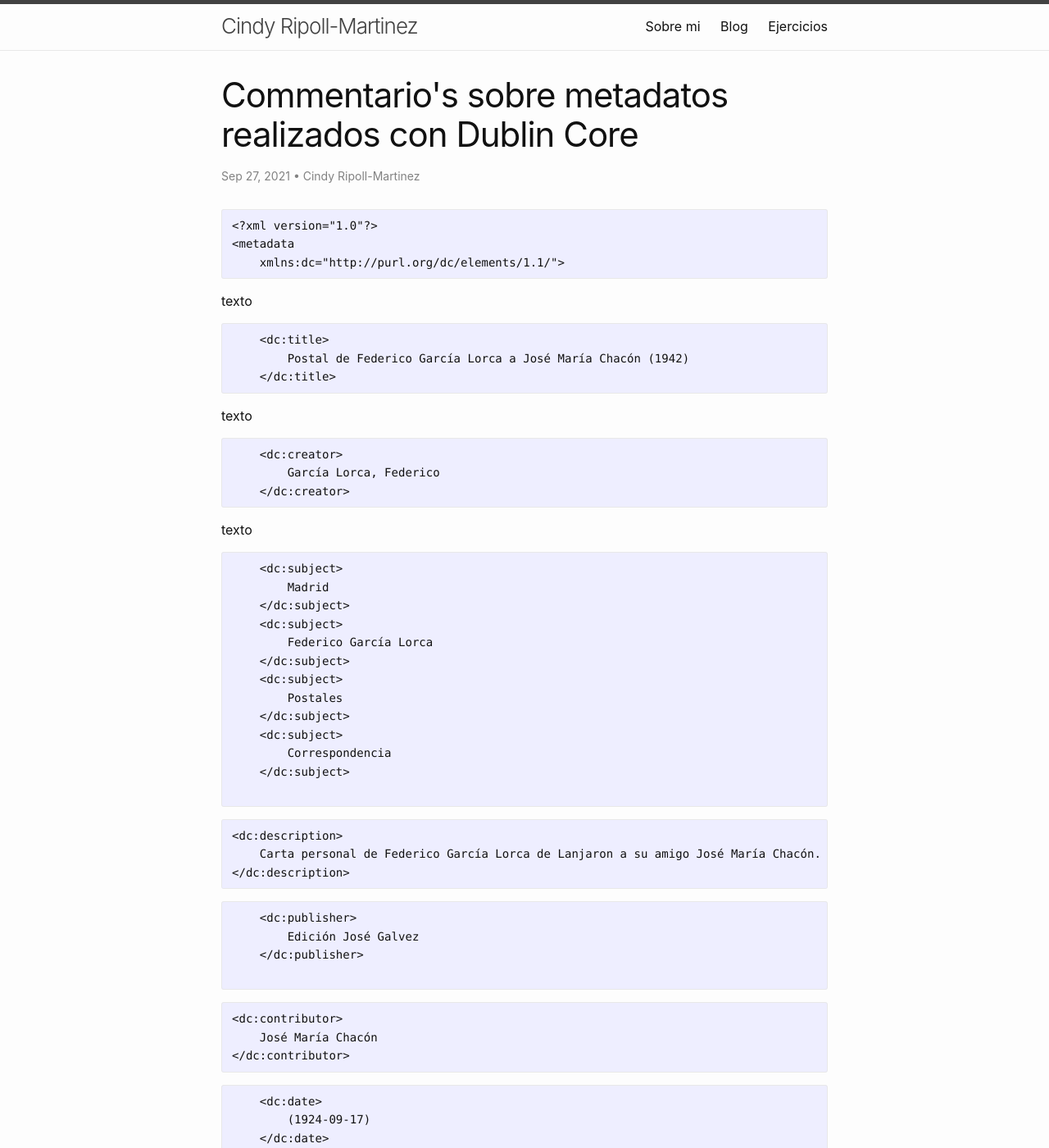
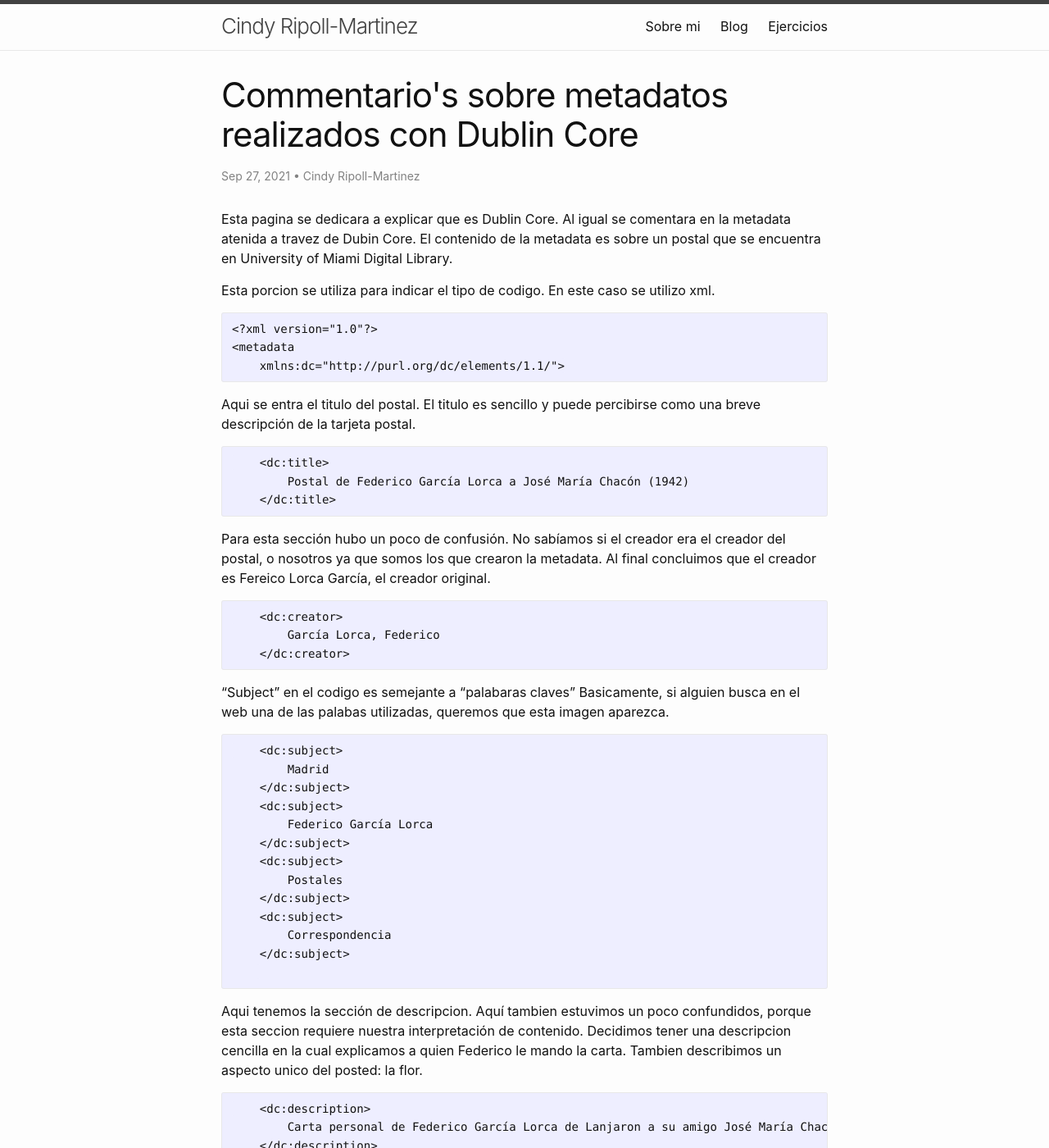
Before and after one commit to cindyripollm/cindyripollm.github.io, a Jekyll site: the page built from _posts/2021-09-27-metadatos.md, in a window 1280 px wide and 1400 px high. Shown: the whole window at 82% size. Built offline with Jekyll 4.4.1, drawn with Linux system fonts in a browser that asks for light colours; some of the changed text lies outside the part shown.

Commit message:
Update 2021-09-27-metadatos.md

````diff
--- a/_posts/2021-09-27-metadatos.md
+++ b/_posts/2021-09-27-metadatos.md
@@ -5,13 +5,19 @@ date: 2021-09-27
 author: Cindy Ripoll-Martinez
 ---
 
+Esta pagina se dedicara a explicar que es Dublin Core. Al igual se comentara en la metadata atenida a travez de Dubin Core.
+El contenido de la metadata es sobre un postal que se encuentra en University of Miami Digital Library.
+
+
+Esta porcion se utiliza para indicar el tipo de codigo. En este caso se utilizo xml.
+
 ```
 <?xml version="1.0"?>
 <metadata
     xmlns:dc="http://purl.org/dc/elements/1.1/">
 ```
 
-texto
+Aqui se entra el titulo del postal. El titulo es sencillo y puede percibirse como una breve descripción de la tarjeta postal.
 
 ```
     <dc:title>
@@ -19,7 +25,8 @@ texto
     </dc:title>
 ```
 
-texto
+Para esta sección hubo un poco de confusión. No sabíamos si el creador era el creador del postal, o nosotros ya que somos los que crearon la metadata.
+Al final concluimos que el creador es Fereico Lorca García, el creador original.
 
 ```
     <dc:creator>
@@ -27,7 +34,7 @@ texto
     </dc:creator>
 ```
 
-texto
+"Subject" en el codigo es semejante a "palabaras claves" Basicamente, si alguien busca en el web una de las palabas utilizadas, queremos que esta imagen aparezca.
 
 ```
     <dc:subject>
@@ -44,9 +51,17 @@ texto
     </dc:subject>
 
 ```
+Aqui tenemos la sección de descripcion. Aquí tambien estuvimos un poco confundidos, porque esta seccion requiere nuestra interpretación de contenido.
+Decidimos tener una descripcion cencilla en la cual explicamos a quien Federico le mando la carta. Tambien describimos un aspecto unico del posted: la flor.
+
+```
     <dc:description>
         Carta personal de Federico García Lorca de Lanjaron a su amigo José María Chacón. La postal tiene una pequeña flor dibujada en la parte de atrás.
     </dc:description>
+
+```
+
+Esta sección require que indique quien es el editor. Primero pensamos que era la Universidad de Miami, pero luego nos dimos cuenta que el postal indico "Edición José Galvez" en la parte del frente.
 
 ```
     <dc:publisher>
@@ -54,14 +69,26 @@ texto
     </dc:publisher>
 
 ```
+
+El contribudor se refiere a alguien que contribuyo al postel con excepción del creador. En esta sección ingresamos a la persona que recibío esté postal.
+
+```
+
     <dc:contributor>
         José María Chacón
     </dc:contributor>
+```
 
+La fecha en el postal estuvo un poquito borrosa, pero desciframos el año como 1924.
 ```
+
     <dc:date>
         (1924-09-17)
     </dc:date>
+
+```
+
+Aquí se indica que tipo es el archivo. Como es una postal, decídimos que era una imagen y texto.
 
 ```
     <dc:type>
@@ -72,9 +99,17 @@ texto
     </dc:type>
 
 ```
+
+El formato de esta imagen es JPG.
+
+```
     <dc:format>
         JPG
     </dc:format>
+
+```
+
+El identifier se puede ver como la ubicacion.
 
 ```
     <dc:identifier>
@@ -82,16 +117,28 @@ texto
     </dc:identifier>
 
 ```
+
+El "source" o la fuente se indico como la libreria digital de la Uiversidad de Miami.
+
+```
     <dc:source>
         University of Miami Libraries Digital Collection
     </dc:source>
+
+ ```
+
+ El lenguaje del postal es Español.
 
  ```
     <dc:language>
         SPA
     </dc:language>
 
-    ```
+```
+
+El "coverage" o ubícacion original del postal fue deducido como España. Al principio estabamos confundidos porque no sabíamos adonde estaba Lanjeron.
+
+```
     <dc:coverage>
         España
     </dc:coverage>
@@ -101,5 +148,9 @@ texto
     <dc:rights>
         Dominio Publico
     </dc:rights>
+```
+Esta frase indica que el codigo o metadata esta terminado.
+
+```
 </metadata>
 ```
````
